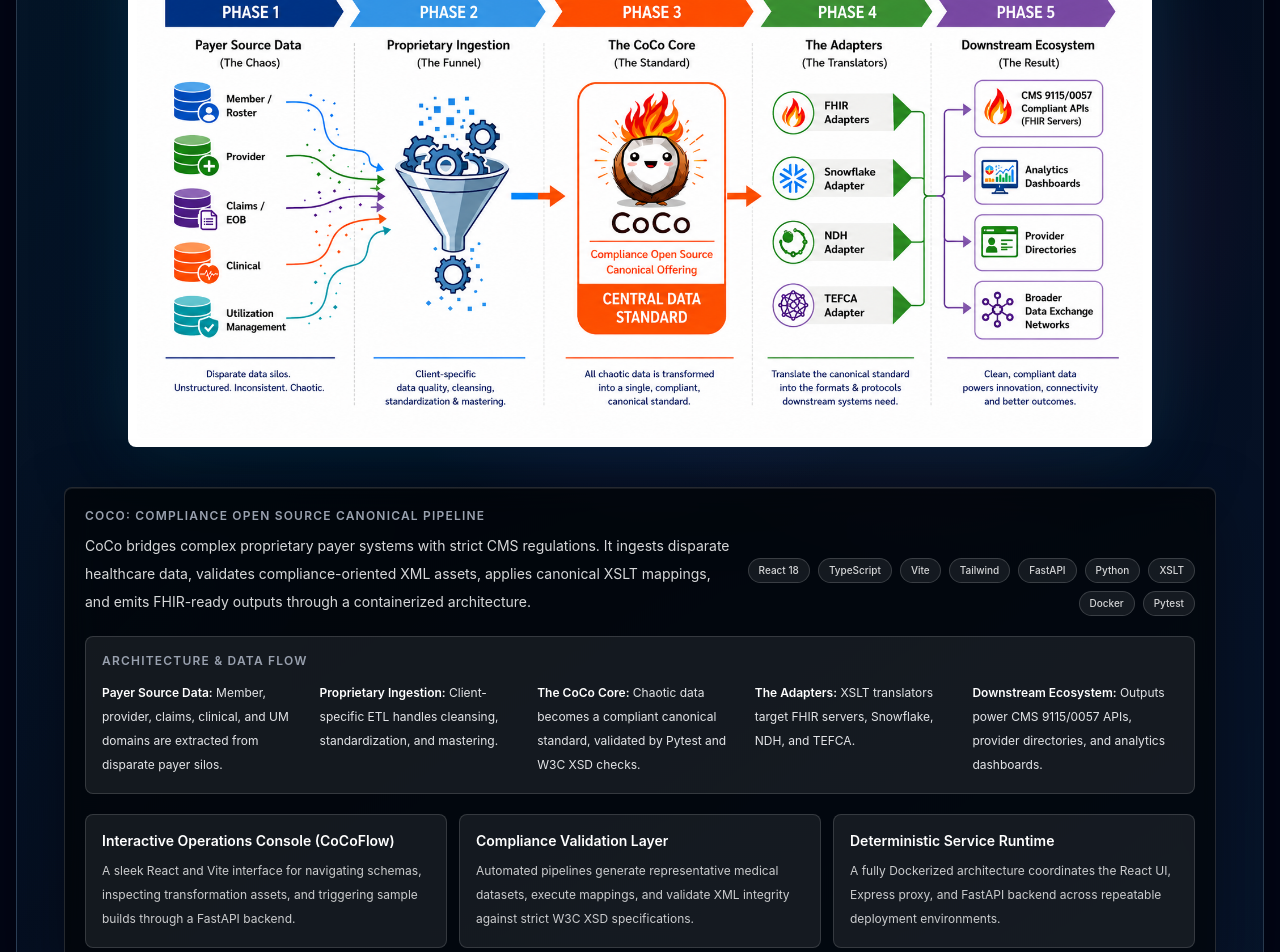
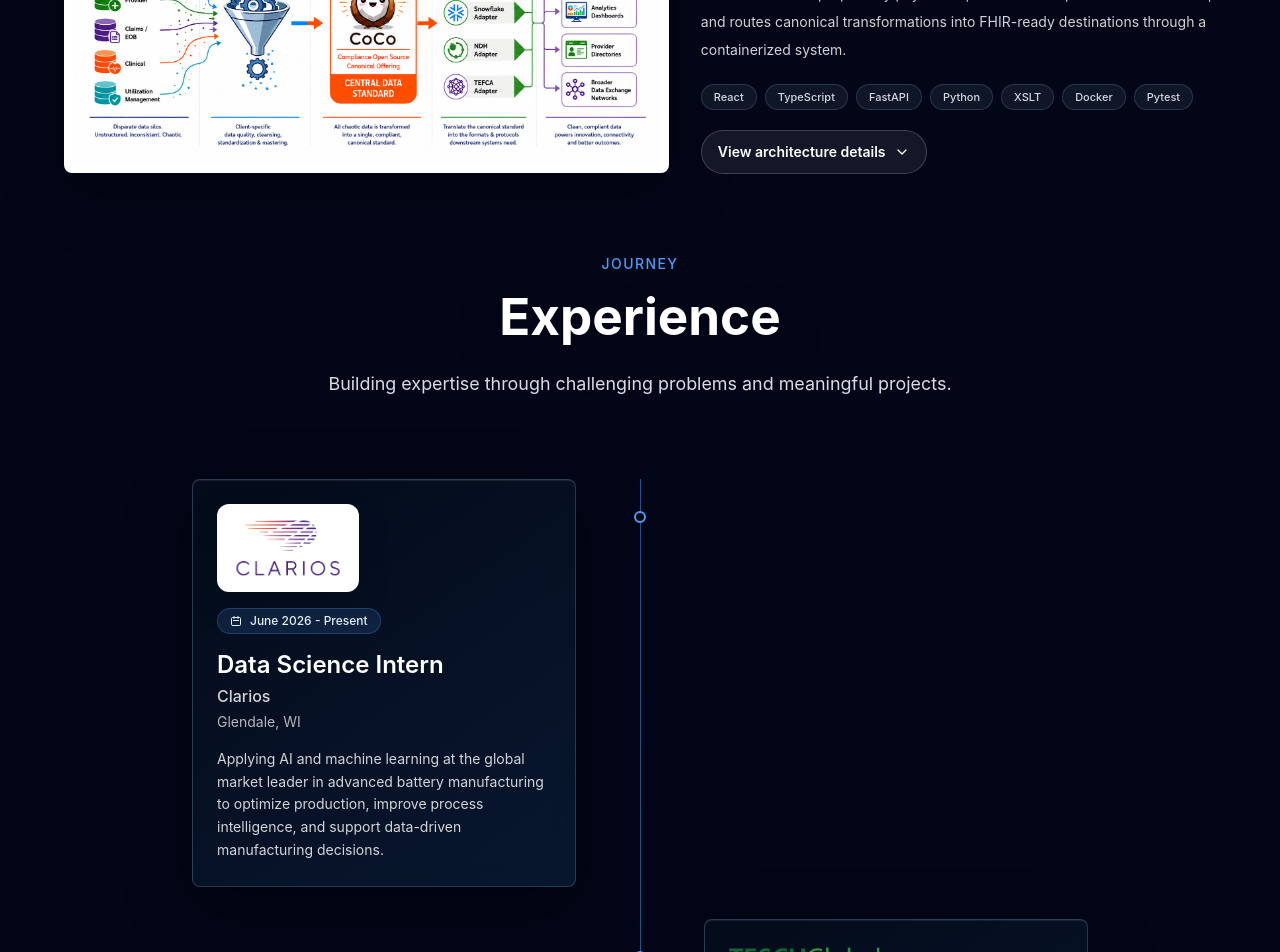
Before and after one commit to grudzinskio/Personal_Website, a React (Vite) app: page / in a window 1280 px wide. Shown: the part 5400-6352 px from the top of the page. Built offline with nearby package versions, Linux system fonts and the light colour scheme.

Commit message:
Refine CoCo section and fix timeline dots

```diff
--- a/src/components/sections/CocoArchitectureShowcase.tsx
+++ b/src/components/sections/CocoArchitectureShowcase.tsx
@@ -1,10 +1,10 @@
+import { useState } from "react";
+import { ChevronDown } from "lucide-react";
 import cocoDiagram from "../../assets/logos/coco_diagram_white_background.png";
 
 const techStack = [
-  "React 18",
+  "React",
   "TypeScript",
-  "Vite",
-  "Tailwind",
   "FastAPI",
   "Python",
   "XSLT",
@@ -12,110 +12,127 @@
   "Pytest",
 ] as const;
 
-const systemDescription = [
+const dataFlow = [
   {
-    title: "Interactive Operations Console (CoCoFlow)",
-    body: "A sleek React and Vite interface for navigating schemas, inspecting transformation assets, and triggering sample builds through a FastAPI backend.",
+    label: "Source ingestion",
+    detail: "Member, provider, claims, clinical, and UM data are standardized from payer systems.",
   },
   {
-    title: "Compliance Validation Layer",
-    body: "Automated pipelines generate representative medical datasets, execute mappings, and validate XML integrity against strict W3C XSD specifications.",
+    label: "Canonical core",
+    detail: "CoCo converts inconsistent source data into compliance-oriented canonical XML assets.",
   },
   {
-    title: "Deterministic Service Runtime",
-    body: "A fully Dockerized architecture coordinates the React UI, Express proxy, and FastAPI backend across repeatable deployment environments.",
+    label: "Validation",
+    detail: "Automated checks verify representative datasets against W3C XSD requirements.",
+  },
+  {
+    label: "Adapters",
+    detail: "XSLT translators prepare outputs for FHIR servers, Snowflake, NDH, TEFCA, and analytics.",
   },
 ] as const;
 
+const systemNotes = [
+  "Built an operations console for browsing schemas, inspecting transformation assets, and triggering sample builds.",
+  "Connected the React interface to a FastAPI service layer for repeatable local and containerized workflows.",
+  "Supported compliance-heavy healthcare interoperability work where traceability and deterministic output matter.",
+] as const;
+
 export function CocoArchitectureShowcase() {
+  const [isExpanded, setIsExpanded] = useState(false);
+  const detailsId = "coco-architecture-details";
+
   return (
-    <article className="glass-readable relative w-full overflow-hidden rounded-lg p-4 text-white sm:p-5 lg:p-6">
-      <div className="absolute inset-0 bg-[radial-gradient(circle_at_50%_28%,rgba(168,85,247,0.24),transparent_34%),radial-gradient(circle_at_72%_30%,rgba(236,72,153,0.16),transparent_30%),linear-gradient(135deg,rgba(14,165,233,0.08),transparent_46%)]" />
-
-      <div className="relative mx-auto max-w-6xl">
-        <section className="relative flex min-h-[300px] items-center justify-center px-2 py-8 sm:min-h-[360px] lg:py-10">
-          <div className="absolute left-1/2 top-1/2 h-[70%] w-[78%] -translate-x-1/2 -translate-y-1/2 rounded-lg border border-sky-300/18 bg-sky-400/[0.04] shadow-[0_0_80px_rgba(14,165,233,0.14),inset_0_0_70px_rgba(56,189,248,0.06)]" />
-          <div className="absolute left-1/2 top-1/2 h-[56%] w-[62%] -translate-x-1/2 -translate-y-1/2 rounded-lg border border-white/10 shadow-[0_0_55px_rgba(255,255,255,0.08)]" />
-
-          <div className="relative w-full max-w-5xl rounded-lg border border-white/20 bg-white p-2 shadow-[0_0_70px_rgba(14,165,233,0.2),0_24px_90px_rgba(0,0,0,0.42)]">
-            <div className="overflow-hidden rounded-lg bg-white">
+    <article className="mx-auto w-full max-w-6xl text-white">
+      <div className="grid gap-8 lg:grid-cols-[minmax(0,1.08fr)_minmax(320px,0.92fr)] lg:items-center">
+        <div className="overflow-hidden rounded-lg border border-white/14 bg-white p-2 shadow-[0_18px_60px_rgba(0,0,0,0.34)]">
           <img
             src={cocoDiagram}
             alt="CoCo canonical healthcare interoperability architecture"
-                className="h-auto w-full object-cover"
+            className="h-auto w-full rounded-md object-cover"
             loading="lazy"
             decoding="async"
           />
         </div>
-          </div>
-        </section>
 
-        <section className="rounded-lg border border-white/14 bg-black/60 p-4 shadow-[inset_0_1px_0_rgba(255,255,255,0.08),0_18px_60px_rgba(0,0,0,0.34)] backdrop-blur-md sm:p-5">
-          <div className="flex flex-col gap-3 md:flex-row md:items-end md:justify-between">
+        <div className="space-y-5">
           <div>
-              <h3 className="text-xs font-semibold uppercase tracking-widest text-gray-400">
-                CoCo: Compliance Open Source Canonical Pipeline
+            <p className="text-xs font-semibold uppercase tracking-widest text-sky-200/80">
+              Compliance Open Source Canonical Pipeline
+            </p>
+            <h3 className="mt-3 text-2xl font-semibold leading-tight text-white md:text-3xl">
+              A cleaner path from payer data to compliant healthcare outputs.
             </h3>
-              <p className="mt-2 max-w-3xl text-sm leading-7 text-white/84">
-                CoCo bridges complex proprietary payer systems with strict CMS regulations. It ingests
-                disparate healthcare data, validates compliance-oriented XML assets, applies canonical
-                XSLT mappings, and emits FHIR-ready outputs through a containerized architecture.
+            <p className="mt-4 text-sm leading-7 text-white/82">
+              CoCo normalizes proprietary payer data, validates compliance-oriented XML, and routes
+              canonical transformations into FHIR-ready destinations through a containerized system.
             </p>
           </div>
-            <div className="flex flex-wrap gap-2 md:max-w-md md:justify-end">
+
+          <div className="flex flex-wrap gap-2">
             {techStack.map((tech) => (
               <span
                 key={tech}
-                  className="rounded-full border border-white/16 bg-white/[0.075] px-2.5 py-1 text-[10px] font-medium text-white/82"
+                className="rounded-full border border-sky-200/16 bg-sky-200/[0.07] px-3 py-1 text-[11px] font-medium text-sky-50/86"
               >
                 {tech}
               </span>
             ))}
           </div>
-          </div>
 
-          <div className="mt-5 rounded-lg border border-white/14 bg-white/[0.075] p-4">
-            <h4 className="text-xs font-semibold uppercase tracking-widest text-gray-400">
-              Architecture &amp; Data Flow
-            </h4>
-            <div className="mt-3 grid gap-3 text-xs leading-6 text-white/82 md:grid-cols-5">
-              <p>
-                <span className="font-semibold text-white">Payer Source Data:</span> Member, provider,
-                claims, clinical, and UM domains are extracted from disparate payer silos.
-              </p>
-              <p>
-                <span className="font-semibold text-white">Proprietary Ingestion:</span> Client-specific
-                ETL handles cleansing, standardization, and mastering.
-              </p>
-              <p>
-                <span className="font-semibold text-white">The CoCo Core:</span> Chaotic data becomes a
-                compliant canonical standard, validated by Pytest and W3C XSD checks.
-              </p>
-              <p>
-                <span className="font-semibold text-white">The Adapters:</span> XSLT translators target
-                FHIR servers, Snowflake, NDH, and TEFCA.
-              </p>
-              <p>
-                <span className="font-semibold text-white">Downstream Ecosystem:</span> Outputs power CMS
-                9115/0057 APIs, provider directories, and analytics dashboards.
-              </p>
+          <button
+            type="button"
+            aria-expanded={isExpanded}
+            aria-controls={detailsId}
+            onClick={() => setIsExpanded((current) => !current)}
+            className="focus-ring inline-flex min-h-11 items-center gap-2 rounded-full border border-white/18 bg-white/[0.07] px-4 py-2 text-sm font-semibold text-white transition hover:border-sky-200/36 hover:bg-white/[0.11]"
+          >
+            <span>{isExpanded ? "Hide architecture details" : "View architecture details"}</span>
+            <ChevronDown
+              aria-hidden="true"
+              className={`h-4 w-4 transition-transform duration-300 ${isExpanded ? "rotate-180" : ""}`}
+            />
+          </button>
         </div>
       </div>
 
-          <div className="mt-5 grid gap-3 md:grid-cols-3">
-            {systemDescription.map((point) => (
-              <section
-                key={point.title}
-                className="rounded-lg border border-white/14 bg-white/[0.075] p-4"
+      <div
+        id={detailsId}
+        className={`grid overflow-hidden transition-[grid-template-rows,opacity,margin] duration-300 ease-out ${
+          isExpanded ? "mt-8 grid-rows-[1fr] opacity-100" : "mt-0 grid-rows-[0fr] opacity-0"
+        }`}
       >
-                <h4 className="break-words text-sm font-semibold leading-5 text-white">
-                  {point.title}
+        <div className="min-h-0">
+          <div className="border-t border-white/14 pt-6">
+            <div className="grid gap-6 lg:grid-cols-[minmax(0,1fr)_minmax(280px,0.72fr)]">
+              <div>
+                <h4 className="text-sm font-semibold uppercase tracking-widest text-sky-200/80">
+                  Architecture Flow
                 </h4>
-                <p className="mt-2 break-words text-xs leading-6 text-white/78">{point.body}</p>
-              </section>
+                <div className="mt-4 grid gap-4 sm:grid-cols-2">
+                  {dataFlow.map((item) => (
+                    <div key={item.label} className="border-l border-sky-200/24 pl-4">
+                      <p className="text-sm font-semibold text-white">{item.label}</p>
+                      <p className="mt-1 text-xs leading-6 text-white/74">{item.detail}</p>
+                    </div>
                   ))}
                 </div>
-        </section>
+              </div>
+
+              <div>
+                <h4 className="text-sm font-semibold uppercase tracking-widest text-sky-200/80">
+                  My Contribution
+                </h4>
+                <ul className="mt-4 space-y-3 text-sm leading-6 text-white/78">
+                  {systemNotes.map((note) => (
+                    <li key={note} className="border-l border-white/14 pl-4">
+                      {note}
+                    </li>
+                  ))}
+                </ul>
+              </div>
+            </div>
+          </div>
+        </div>
       </div>
     </article>
   );
--- a/src/components/sections/Experience.jsx
+++ b/src/components/sections/Experience.jsx
@@ -170,16 +170,18 @@
                         {experiences.map((exp, index) => (
                             <div
                                 key={exp.company}
-                                className={`md:w-[calc(50%-2rem)] ${index % 2 === 0 ? 'md:mr-auto md:pr-8' : 'md:ml-auto md:pl-8'
-                                    }`}
+                                className="relative"
                             >
-                                {/* Timeline dot - positioned by percentage */}
                                 <div
-                                    className="hidden md:block absolute left-1/2 -translate-x-1/2 w-3 h-3 rounded-full bg-background border-2 border-primary"
-                                    style={{ top: `${index * 25 + 12}%` }}
+                                    className="hidden md:block absolute left-1/2 top-8 -translate-x-1/2 w-3 h-3 rounded-full bg-background border-2 border-primary"
                                 />
 
-                                <ExperienceItem {...exp} index={index} />
+                                <div
+                                    className={`md:w-[calc(50%-2rem)] ${index % 2 === 0 ? 'md:mr-auto md:pr-8' : 'md:ml-auto md:pl-8'
+                                        }`}
+                                >
+                                    <ExperienceItem {...exp} index={index} />
+                                </div>
                             </div>
                         ))}
                     </div>
```
Lines whose indentation alone changed are shown as unchanged.
